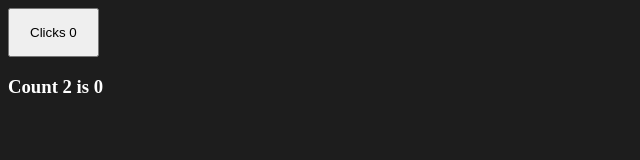
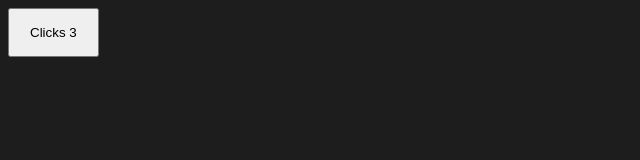
Before and after one commit to MatinDeWet/LearningSvelte, a Svelte app: page / in a window 1280 px wide. Shown: the top 160 px of the page, without its empty margins (0-640 px from the left). Built offline with nearby package versions, Linux system fonts and the light colour scheme.

Commit message:
component pors initial

```diff
--- a/src/App.svelte
+++ b/src/App.svelte
@@ -1,8 +1,11 @@
 <script>
 	import Counter from './lib/Counter.svelte';
+
+	//if variable is the same name as a component prop name you dont need to write var={something}
+	const maxCount = 6;
 </script>
 
-<Counter />
+<Counter initialCount={3} {maxCount} />
 
 <style>
 </style>
--- a/src/lib/Counter.svelte
+++ b/src/lib/Counter.svelte
@@ -1,25 +1,19 @@
 <script>
-	let count1 = 0;
-	let count2 = 0;
+	export let initialCount = 0;
+	export let maxCount = undefined;
 
-	$: setCount2(count1);
+	let count = initialCount;
 
-	$: string = `Count 2 is ${count2}`;
+	function increment() {
+		if (count == maxCount) return;
 
-	function setCount2(x) {
-		count2 = x;
-	}
-
-	function increment1() {
-		count1 += 1;
+		count += 1;
 	}
 </script>
 
-<button on:click={increment1}>
-	Clicks {count1}
+<button on:click={increment}>
+	Clicks {count}
 </button>
-
-<h3>{string}</h3>
 
 <style>
 	button {
```
